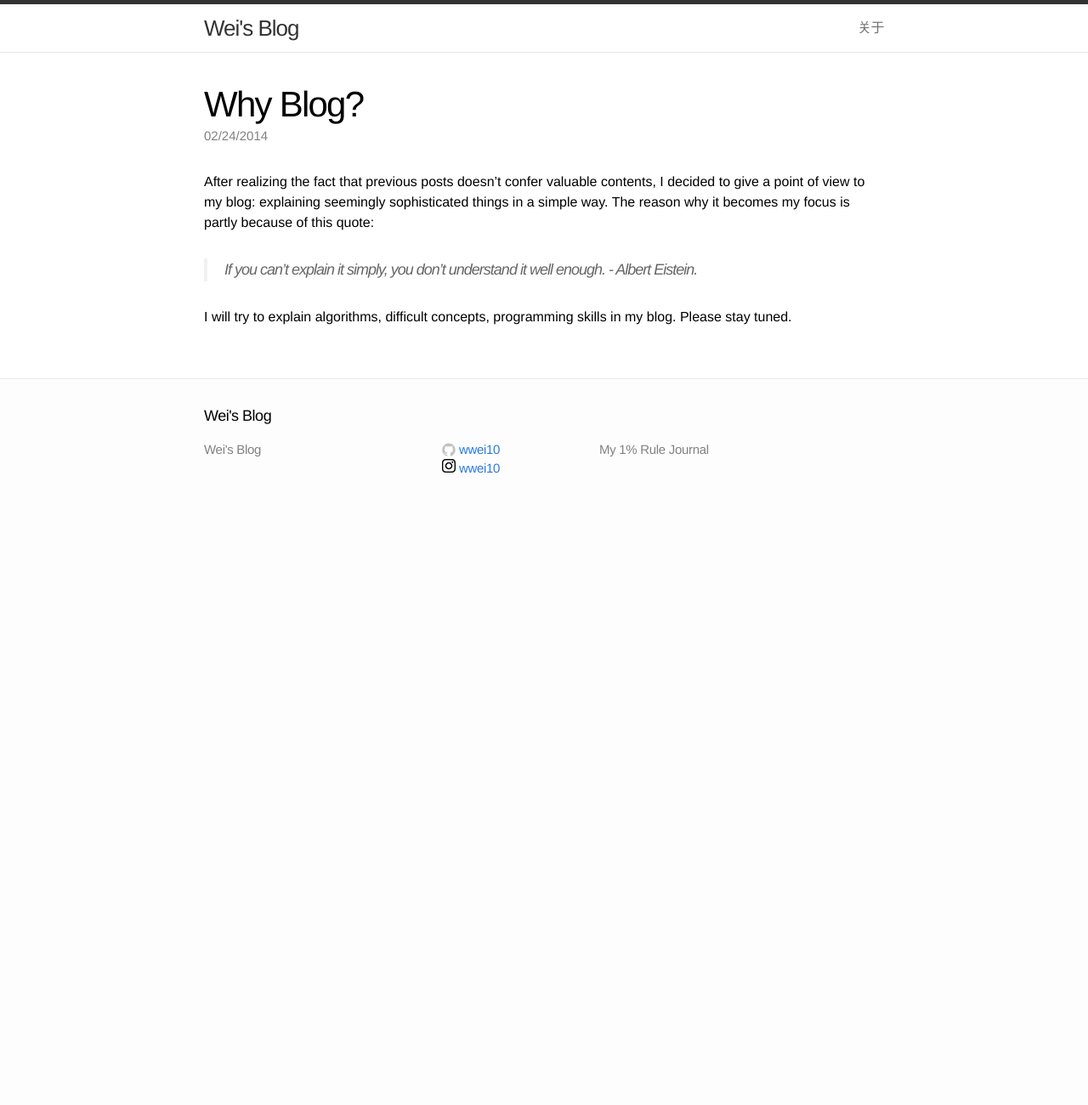
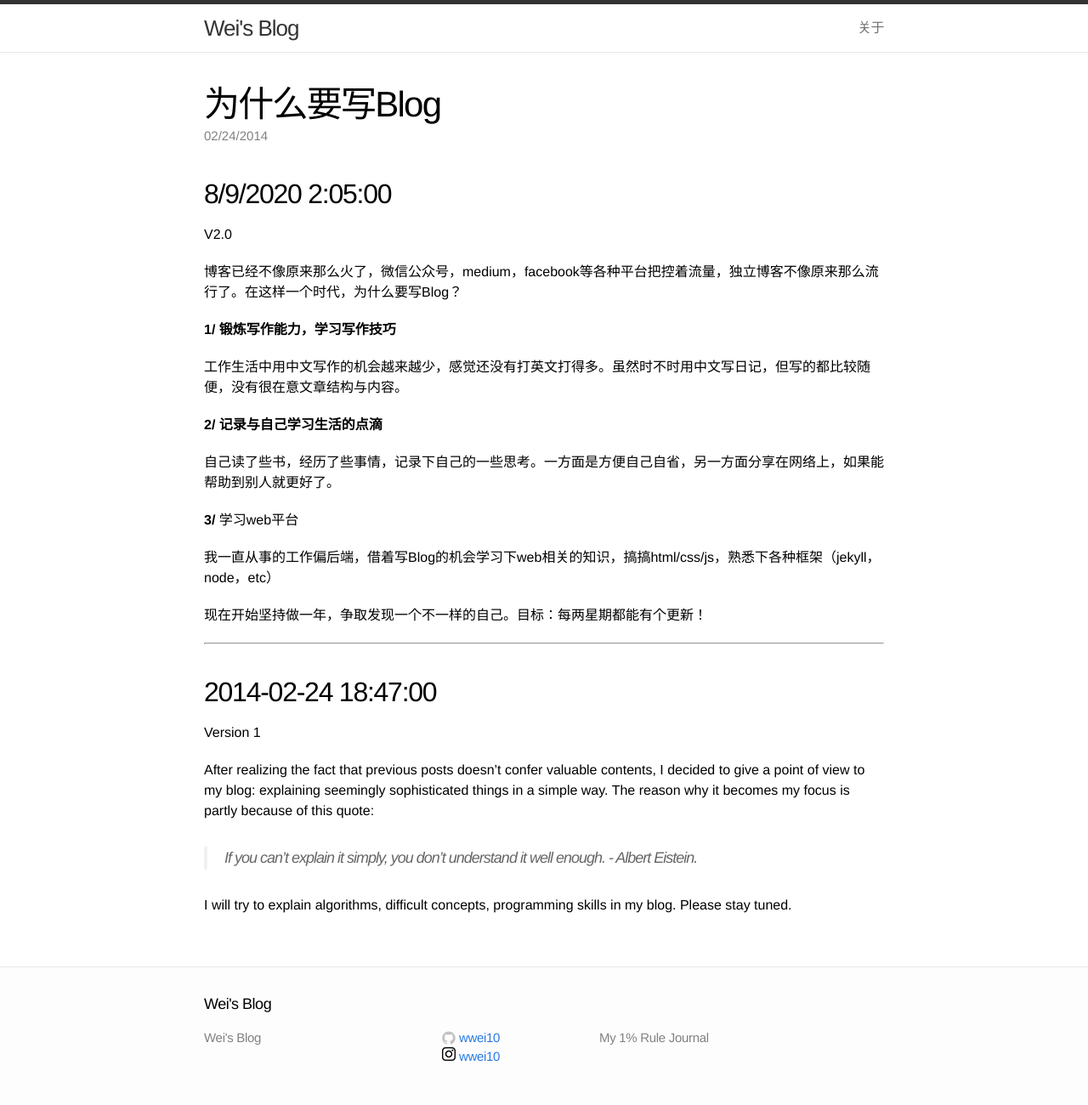
Before and after one commit to wwei10/blog.wwei10.com, a Jekyll site: the page built from _posts/2014-02-24-why-blog.md, in a window 1280 px wide. Shown: the whole page at 85% size. Built offline with Jekyll 4.4.1, drawn with Linux system fonts in a browser that asks for light colours; before the commit the page ends 900 px from its top, so only the background shows below that.

Commit message:
Update why blog post to v2

```diff
--- a/_posts/2014-02-24-why-blog.md
+++ b/_posts/2014-02-24-why-blog.md
@@ -1,9 +1,35 @@
 ---
 layout: post
-title:  "Why Blog?"
+title:  "为什么要写Blog"
 date:   2014-02-24 18:47:00
 categories: Thoughts
 ---
+
+## 8/9/2020 2:05:00
+
+V2.0
+
+博客已经不像原来那么火了，微信公众号，medium，facebook等各种平台把控着流量，独立博客不像原来那么流行了。在这样一个时代，为什么要写Blog？
+
+**1/ 锻炼写作能力，学习写作技巧**
+
+工作生活中用中文写作的机会越来越少，感觉还没有打英文打得多。虽然时不时用中文写日记，但写的都比较随便，没有很在意文章结构与内容。
+
+**2/ 记录与自己学习生活的点滴**
+
+自己读了些书，经历了些事情，记录下自己的一些思考。一方面是方便自己自省，另一方面分享在网络上，如果能帮助到别人就更好了。
+
+**3/** 学习web平台
+
+我一直从事的工作偏后端，借着写Blog的机会学习下web相关的知识，搞搞html/css/js，熟悉下各种框架（jekyll，node，etc）
+
+现在开始坚持做一年，争取发现一个不一样的自己。目标：每两星期都能有个更新！
+
+----------
+
+## 2014-02-24 18:47:00
+
+Version 1
 
 After realizing the fact that previous posts doesn't confer valuable
 contents, I decided to give a point of view to my blog: explaining
```
Also changed, not shown: _posts/2014-02-22-fisher-yates-shuffle.md (+1 -1 lines), _posts/2014-05-15-volatile.md (+1 -1 lines).
